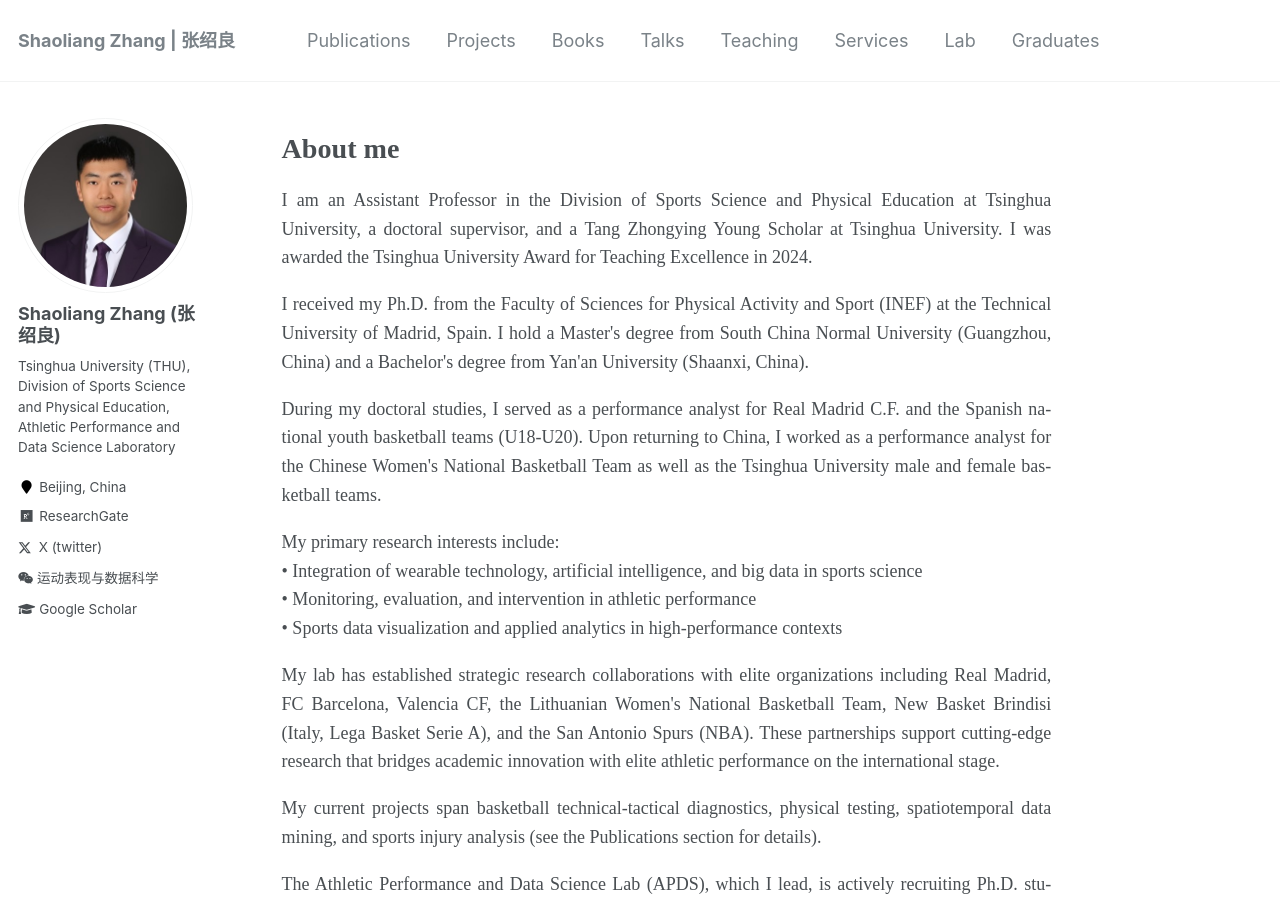
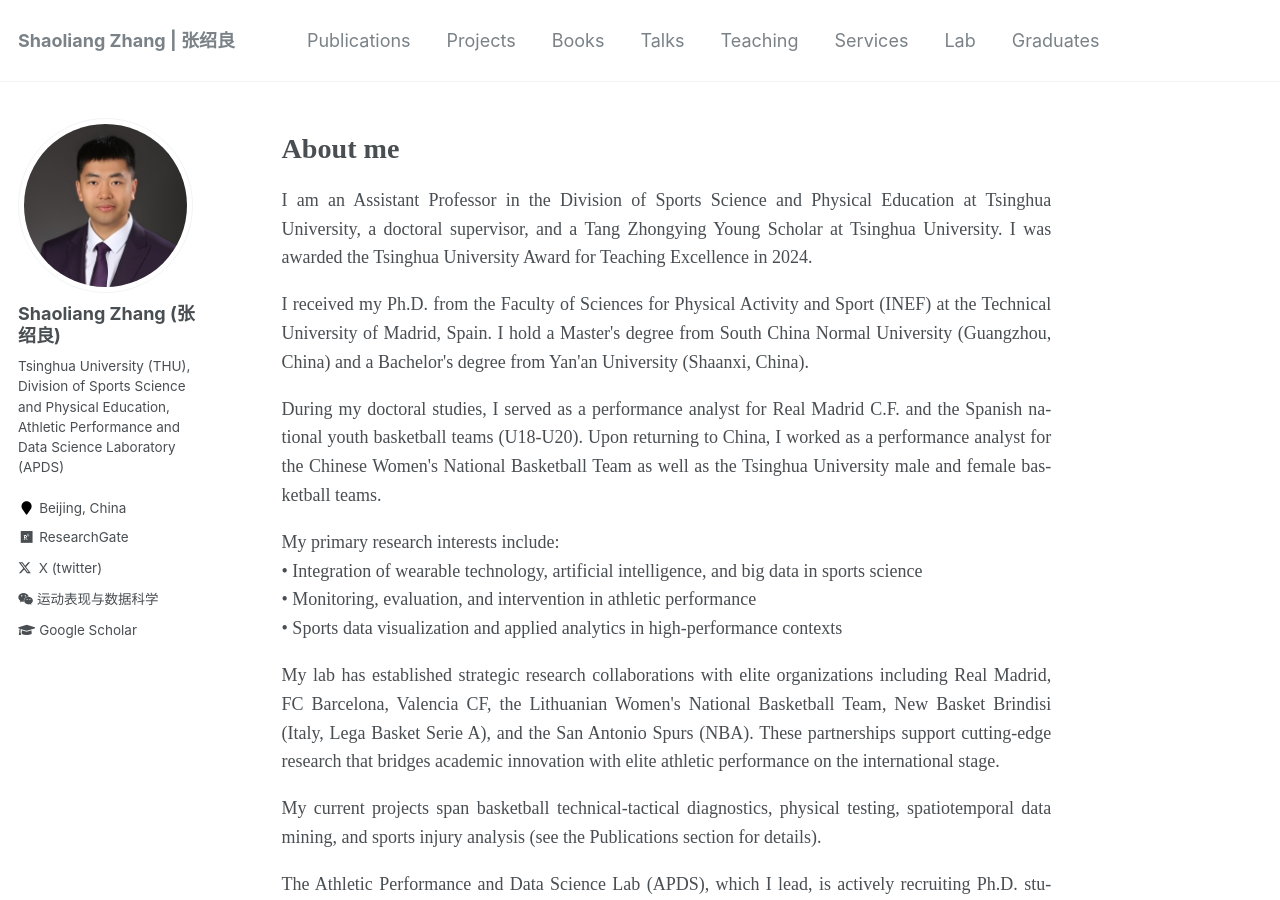
Before and after one commit to sportssuper/ZSL, a Jekyll site: the page built from _pages/about.md, in a window 1280 px wide and 900 px high. Built offline with Jekyll 4.4.1, drawn with Linux system fonts in a browser that asks for light colours; a script that is not in the unit is left out.

Commit message:
Update _config.yml

```diff
--- a/_config.yml
+++ b/_config.yml
@@ -82,7 +82,7 @@ analytics:
 author:
   name             : "Shaoliang Zhang (张绍良)"
   avatar           : "photo2.jpg"
-  bio              : "Tsinghua University (THU), Division of Sports Science and Physical Education, Athletic Performance and Data Science Laboratory"
+  bio              : "Tsinghua University (THU), Division of Sports Science and Physical Education, Athletic Performance and Data Science Laboratory (APDS)"
   location         : "Beijing, China"
   employer         :
   researchgate     : "https://www.researchgate.net/profile/Shaoliang-Zhang-5"
```
